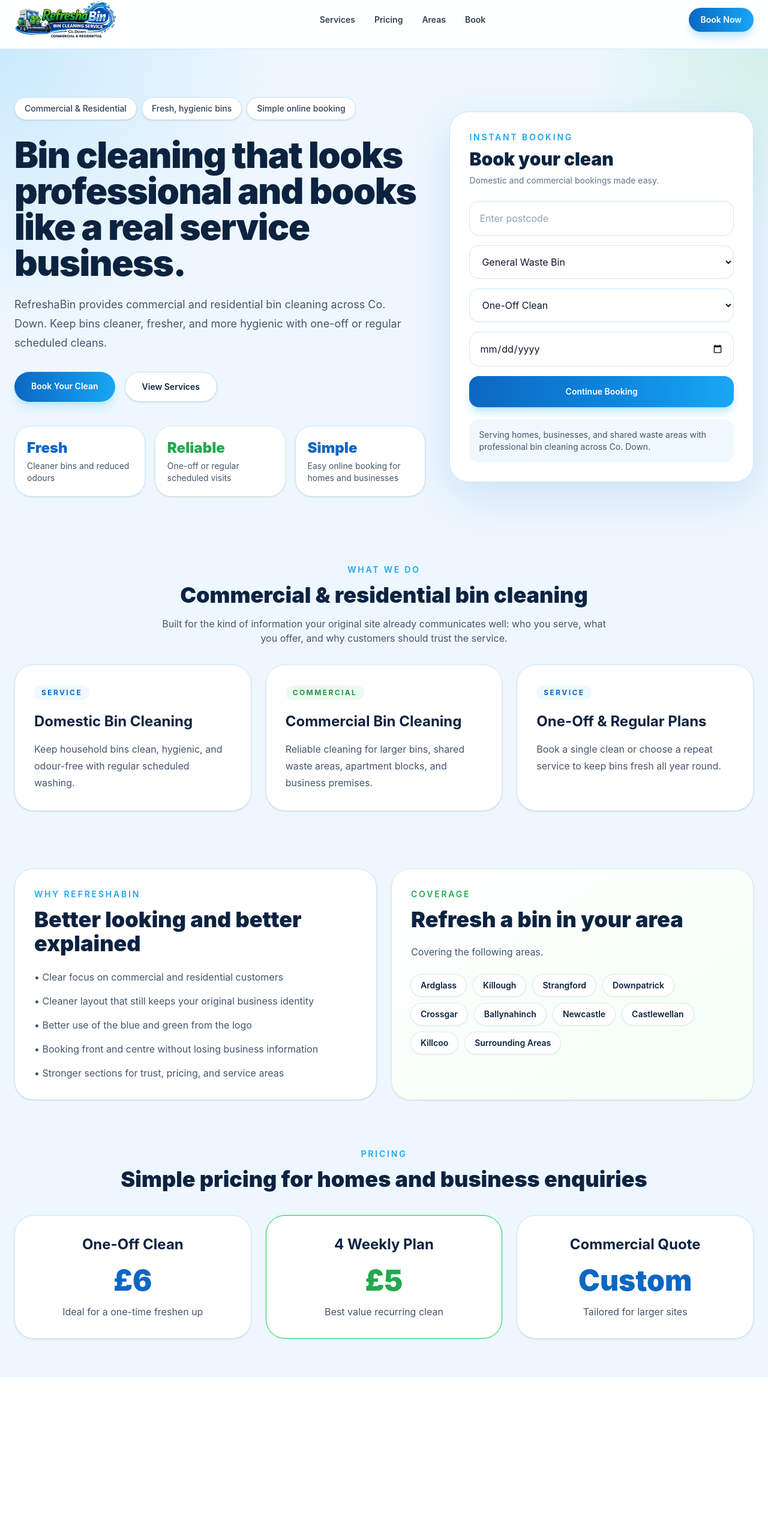
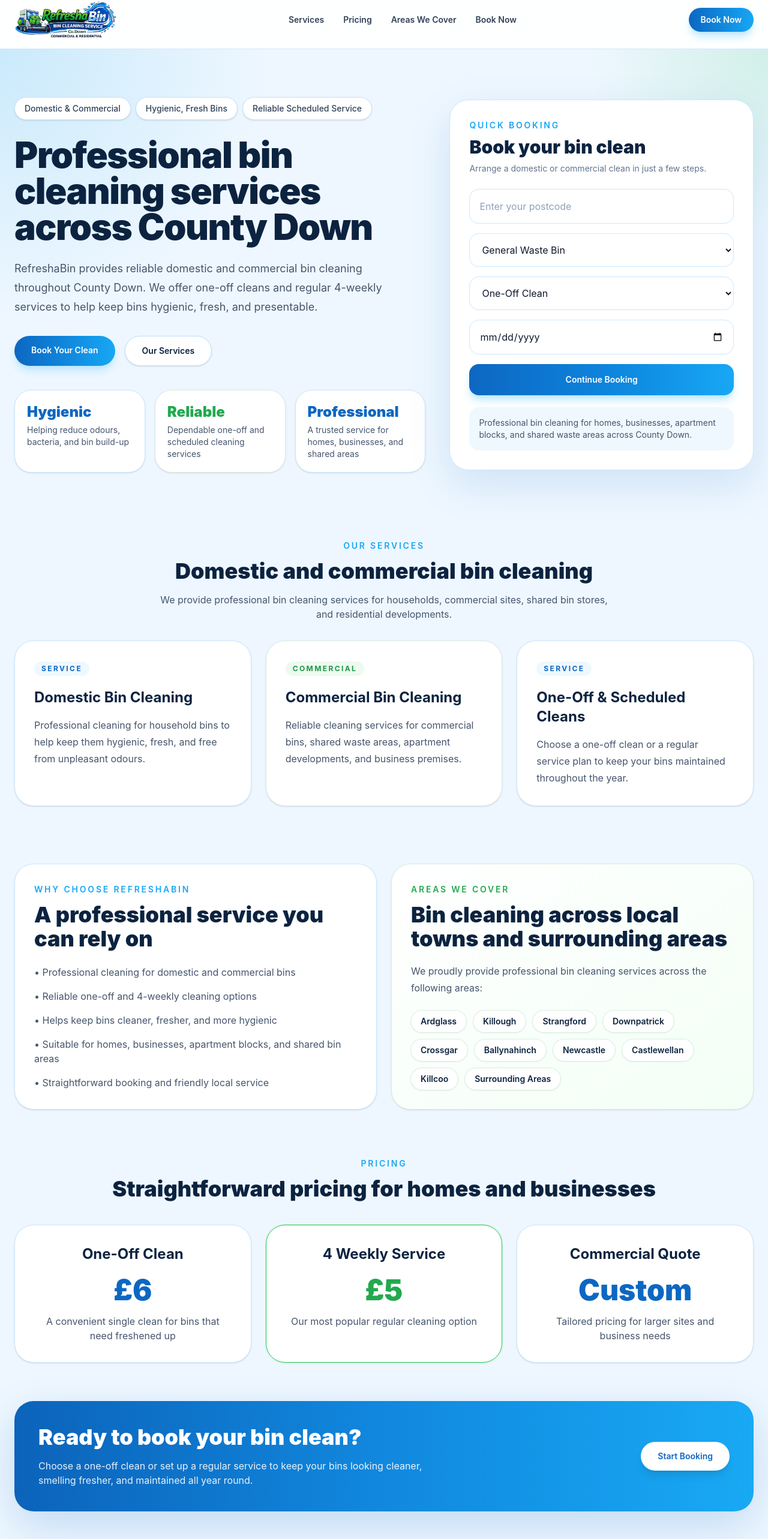
Before and after one commit to MaviUK/refreshabin, a React (Vite) app: page / in a window 1280 px wide. Shown: the part 15-2581 px from the top of the page at 60% size. Before the commit the page ends 2311 px from the top, so only its background shows below. Built offline with nearby package versions, Linux system fonts and the light colour scheme.

Commit message:
Update App.jsx

```diff
--- a/src/App.jsx
+++ b/src/App.jsx
@@ -2,28 +2,28 @@ export default function App() {
   const services = [
     {
       title: "Domestic Bin Cleaning",
-      text: "Keep household bins clean, hygienic, and odour-free with regular scheduled washing.",
+      text: "Professional cleaning for household bins to help keep them hygienic, fresh, and free from unpleasant odours.",
     },
     {
       title: "Commercial Bin Cleaning",
-      text: "Reliable cleaning for larger bins, shared waste areas, apartment blocks, and business premises.",
+      text: "Reliable cleaning services for commercial bins, shared waste areas, apartment developments, and business premises.",
     },
     {
-      title: "One-Off & Regular Plans",
-      text: "Book a single clean or choose a repeat service to keep bins fresh all year round.",
+      title: "One-Off & Scheduled Cleans",
+      text: "Choose a one-off clean or a regular service plan to keep your bins maintained throughout the year.",
     },
   ];
 
   const highlights = [
-    "Commercial & Residential",
-    "Fresh, hygienic bins",
-    "Simple online booking",
+    "Domestic & Commercial",
+    "Hygienic, Fresh Bins",
+    "Reliable Scheduled Service",
   ];
 
   const pricing = [
-    { title: "One-Off Clean", price: "£6", note: "Ideal for a one-time freshen up" },
-    { title: "4 Weekly Plan", price: "£5", note: "Best value recurring clean" },
-    { title: "Commercial Quote", price: "Custom", note: "Tailored for larger sites" },
+    { title: "One-Off Clean", price: "£6", note: "A convenient single clean for bins that need freshened up" },
+    { title: "4 Weekly Service", price: "£5", note: "Our most popular regular cleaning option" },
+    { title: "Commercial Quote", price: "Custom", note: "Tailored pricing for larger sites and business needs" },
   ];
 
   return (
@@ -37,8 +37,8 @@ export default function App() {
           <nav className="hidden items-center gap-8 text-sm font-semibold text-slate-700 md:flex">
             <a href="#services" className="transition hover:text-[#0b67c2]">Services</a>
             <a href="#pricing" className="transition hover:text-[#0b67c2]">Pricing</a>
-            <a href="#areas" className="transition hover:text-[#0b67c2]">Areas</a>
-            <a href="#book" className="transition hover:text-[#0b67c2]">Book</a>
+            <a href="#areas" className="transition hover:text-[#0b67c2]">Areas We Cover</a>
+            <a href="#book" className="transition hover:text-[#0b67c2]">Book Now</a>
           </nav>
 
           <a
@@ -67,12 +67,12 @@ export default function App() {
             </div>
 
             <h1 className="mt-7 max-w-3xl text-5xl font-black tracking-tight text-[#0c2340] sm:text-6xl">
-              Bin cleaning that looks professional and books like a real service business.
+              Professional bin cleaning services across County Down
             </h1>
 
             <p className="mt-6 max-w-2xl text-lg leading-8 text-slate-600">
-              RefreshaBin provides commercial and residential bin cleaning across Co. Down.
-              Keep bins cleaner, fresher, and more hygienic with one-off or regular scheduled cleans.
+              RefreshaBin provides reliable domestic and commercial bin cleaning throughout County Down.
+              We offer one-off cleans and regular 4-weekly services to help keep bins hygienic, fresh, and presentable.
             </p>
 
             <div className="mt-8 flex flex-wrap gap-4">
@@ -86,22 +86,22 @@ export default function App() {
                 href="#services"
                 className="rounded-full border border-[#bfe1ff] bg-white px-7 py-3.5 text-sm font-semibold text-[#0c2340] shadow-sm"
               >
-                View Services
+                Our Services
               </a>
             </div>
 
             <div className="mt-10 grid gap-4 sm:grid-cols-3">
               <div className="rounded-[1.75rem] border border-[#cce8ff] bg-white p-5 shadow-sm">
-                <div className="text-2xl font-black text-[#0d67c2]">Fresh</div>
-                <div className="mt-1 text-sm text-slate-600">Cleaner bins and reduced odours</div>
+                <div className="text-2xl font-black text-[#0d67c2]">Hygienic</div>
+                <div className="mt-1 text-sm text-slate-600">Helping reduce odours, bacteria, and bin build-up</div>
               </div>
               <div className="rounded-[1.75rem] border border-[#d9efdc] bg-white p-5 shadow-sm">
                 <div className="text-2xl font-black text-[#22a94f]">Reliable</div>
-                <div className="mt-1 text-sm text-slate-600">One-off or regular scheduled visits</div>
+                <div className="mt-1 text-sm text-slate-600">Dependable one-off and scheduled cleaning services</div>
               </div>
               <div className="rounded-[1.75rem] border border-[#cce8ff] bg-white p-5 shadow-sm">
-                <div className="text-2xl font-black text-[#0d67c2]">Simple</div>
-                <div className="mt-1 text-sm text-slate-600">Easy online booking for homes and businesses</div>
+                <div className="text-2xl font-black text-[#0d67c2]">Professional</div>
+                <div className="mt-1 text-sm text-slate-600">A trusted service for homes, businesses, and shared areas</div>
               </div>
             </div>
           </div>
@@ -111,15 +111,15 @@ export default function App() {
             className="rounded-[2rem] border border-[#c9e7ff] bg-white p-6 shadow-[0_24px_70px_rgba(13,103,194,0.14)] sm:p-8"
           >
             <div className="mb-6">
-              <p className="text-sm font-semibold uppercase tracking-[0.2em] text-[#18a7f5]">Instant Booking</p>
-              <h2 className="mt-2 text-3xl font-black text-[#0c2340]">Book your clean</h2>
-              <p className="mt-2 text-sm text-slate-500">Domestic and commercial bookings made easy.</p>
+              <p className="text-sm font-semibold uppercase tracking-[0.2em] text-[#18a7f5]">Quick Booking</p>
+              <h2 className="mt-2 text-3xl font-black text-[#0c2340]">Book your bin clean</h2>
+              <p className="mt-2 text-sm text-slate-500">Arrange a domestic or commercial clean in just a few steps.</p>
             </div>
 
             <div className="space-y-4">
               <input
                 type="text"
-                placeholder="Enter postcode"
+                placeholder="Enter your postcode"
                 className="w-full rounded-2xl border border-[#cbe7ff] px-4 py-4 outline-none placeholder:text-slate-400 focus:border-[#18a7f5]"
               />
 
@@ -133,8 +133,8 @@ export default function App() {
               <select className="w-full rounded-2xl border border-[#cbe7ff] px-4 py-4 outline-none focus:border-[#18a7f5]">
                 <option>One-Off Clean</option>
                 <option>Every 4 Weeks</option>
-                <option>Monthly</option>
-                <option>Commercial Quote</option>
+                <option>Monthly Service</option>
+                <option>Commercial Quote Request</option>
               </select>
 
               <input
@@ -148,7 +148,7 @@ export default function App() {
             </div>
 
             <div className="mt-5 rounded-2xl bg-[#eff8ff] p-4 text-sm text-slate-600">
-              Serving homes, businesses, and shared waste areas with professional bin cleaning across Co. Down.
+              Professional bin cleaning for homes, businesses, apartment blocks, and shared waste areas across County Down.
             </div>
           </div>
         </div>
@@ -156,10 +156,10 @@ export default function App() {
 
       <section id="services" className="mx-auto max-w-7xl px-6 py-8">
         <div className="mb-8 text-center">
-          <p className="text-sm font-semibold uppercase tracking-[0.2em] text-[#18a7f5]">What We Do</p>
-          <h2 className="mt-3 text-4xl font-black text-[#0c2340]">Commercial & residential bin cleaning</h2>
+          <p className="text-sm font-semibold uppercase tracking-[0.2em] text-[#18a7f5]">Our Services</p>
+          <h2 className="mt-3 text-4xl font-black text-[#0c2340]">Domestic and commercial bin cleaning</h2>
           <p className="mx-auto mt-4 max-w-3xl text-slate-600">
-            Built for the kind of information your original site already communicates well: who you serve, what you offer, and why customers should trust the service.
+            We provide professional bin cleaning services for households, commercial sites, shared bin stores, and residential developments.
           </p>
         </div>
 
@@ -188,14 +188,14 @@ export default function App() {
       <section className="mx-auto max-w-7xl px-6 py-16">
         <div className="grid gap-6 lg:grid-cols-2">
           <div className="rounded-[2rem] border border-[#cce8ff] bg-white p-8 shadow-sm">
-            <p className="text-sm font-semibold uppercase tracking-[0.2em] text-[#18a7f5]">Why RefreshaBin</p>
-            <h2 className="mt-3 text-4xl font-black text-[#0c2340]">Better looking and better explained</h2>
+            <p className="text-sm font-semibold uppercase tracking-[0.2em] text-[#18a7f5]">Why Choose RefreshaBin</p>
+            <h2 className="mt-3 text-4xl font-black text-[#0c2340]">A professional service you can rely on</h2>
             <ul className="mt-6 space-y-4 text-slate-600">
-              <li>• Clear focus on commercial and residential customers</li>
-              <li>• Cleaner layout that still keeps your original business identity</li>
-              <li>• Better use of the blue and green from the logo</li>
-              <li>• Booking front and centre without losing business information</li>
-              <li>• Stronger sections for trust, pricing, and service areas</li>
+              <li>• Professional cleaning for domestic and commercial bins</li>
+              <li>• Reliable one-off and 4-weekly cleaning options</li>
+              <li>• Helps keep bins cleaner, fresher, and more hygienic</li>
+              <li>• Suitable for homes, businesses, apartment blocks, and shared bin areas</li>
+              <li>• Straightforward booking and friendly local service</li>
             </ul>
           </div>
 
@@ -203,10 +203,10 @@ export default function App() {
             id="areas"
             className="rounded-[2rem] border border-[#d9efdc] bg-gradient-to-br from-[#ffffff] to-[#f3fff6] p-8 shadow-sm"
           >
-            <p className="text-sm font-semibold uppercase tracking-[0.2em] text-[#22a94f]">Coverage</p>
-            <h2 className="mt-3 text-4xl font-black text-[#0c2340]">Refresh a bin in your area</h2>
+            <p className="text-sm font-semibold uppercase tracking-[0.2em] text-[#22a94f]">Areas We Cover</p>
+            <h2 className="mt-3 text-4xl font-black text-[#0c2340]">Bin cleaning across local towns and surrounding areas</h2>
             <p className="mt-5 leading-7 text-slate-600">
-              Covering the following areas.
+              We proudly provide professional bin cleaning services across the following areas:
             </p>
             <div className="mt-6 flex flex-wrap gap-3">
               {[
@@ -236,7 +236,7 @@ export default function App() {
       <section id="pricing" className="mx-auto max-w-7xl px-6 py-4 pb-16">
         <div className="text-center">
           <p className="text-sm font-semibold uppercase tracking-[0.2em] text-[#18a7f5]">Pricing</p>
-          <h2 className="mt-3 text-4xl font-black text-[#0c2340]">Simple pricing for homes and business enquiries</h2>
+          <h2 className="mt-3 text-4xl font-black text-[#0c2340]">Straightforward pricing for homes and businesses</h2>
         </div>
 
         <div className="mt-10 grid gap-6 md:grid-cols-3">
@@ -257,6 +257,24 @@ export default function App() {
         </div>
       </section>
 
+      <section className="px-6 pb-16">
+        <div className="mx-auto max-w-7xl rounded-[2rem] bg-gradient-to-r from-[#0c63ba] via-[#1188de] to-[#19a9f4] p-10 text-white shadow-[0_24px_70px_rgba(13,103,194,0.2)]">
+          <div className="grid gap-6 lg:grid-cols-[1fr_auto] lg:items-center">
+            <div>
+              <h2 className="text-4xl font-black">Ready to book your bin clean?</h2>
+              <p className="mt-4 max-w-2xl text-white/90">
+                Choose a one-off clean or set up a regular service to keep your bins looking cleaner, smelling fresher, and maintained all year round.
+              </p>
+            </div>
+            <a
+              href="#book"
+              className="inline-flex items-center justify-center rounded-full bg-white px-7 py-3.5 text-sm font-semibold text-[#0d67c2] shadow-lg"
+            >
+              Start Booking
+            </a>
+          </div>
+        </div>
+      </section>
 
       {/* Mobile Bottom Contact Bar */}
       <div className="fixed bottom-0 left-0 right-0 z-50 border-t border-white/20 bg-white/95 p-3 shadow-[0_-10px_30px_rgba(0,0,0,0.08)] backdrop-blur md:hidden">
```
